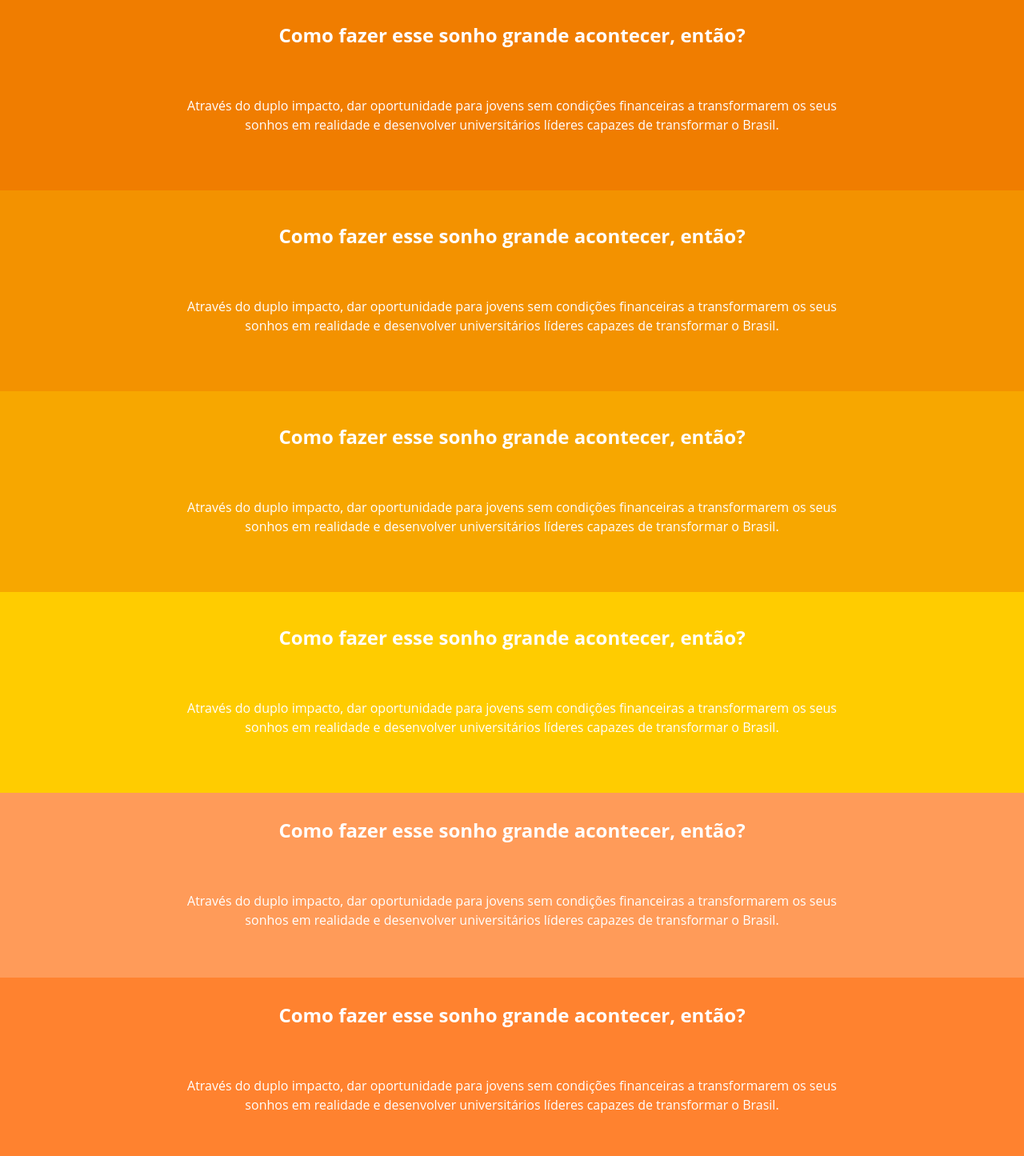
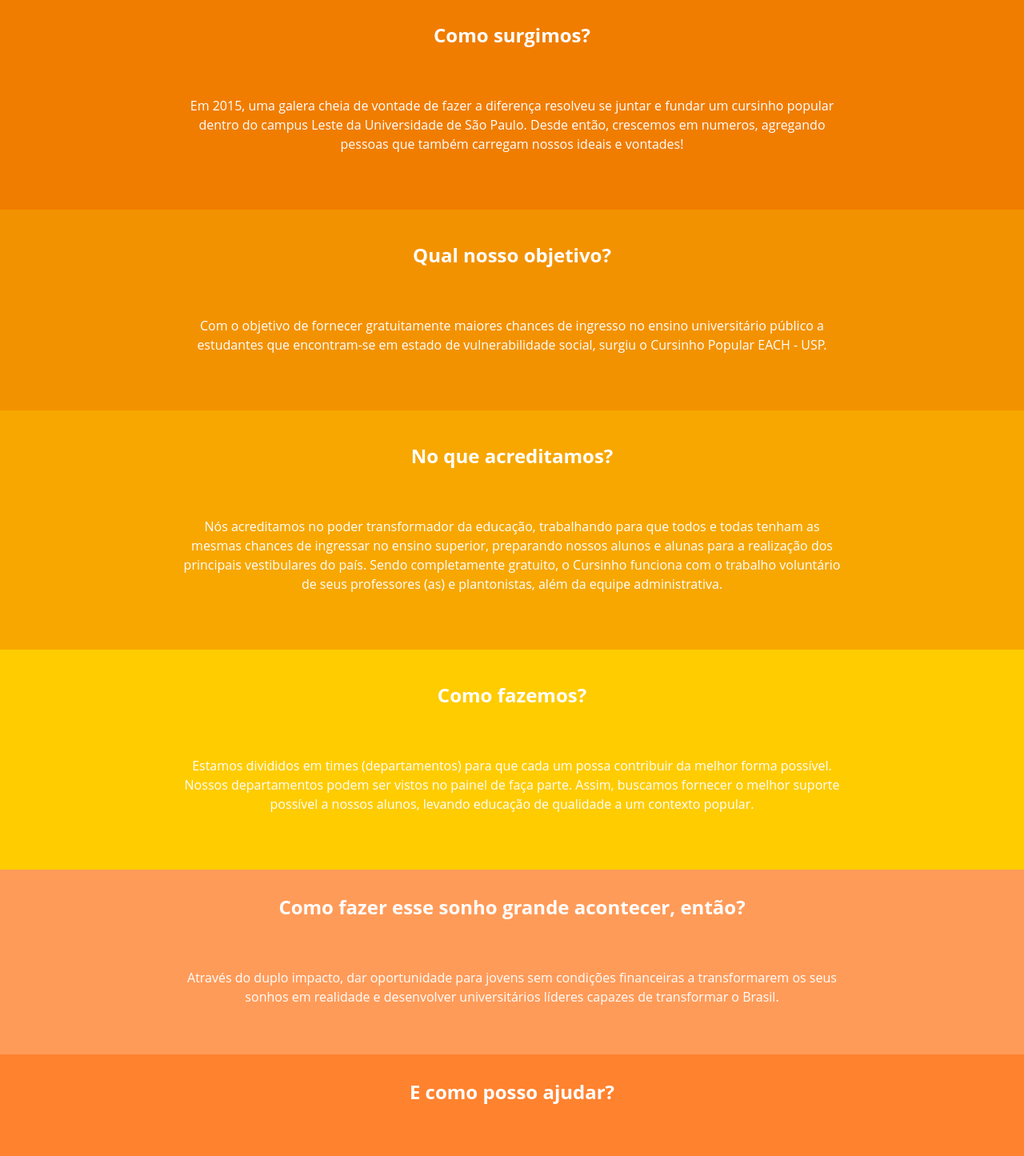
Before and after one commit to cursinhoeachusp/site-cpe-dh, a React (Create React App) app: page /about in a window 1280 px wide. Shown: the part 340-1785 px from the top of the page at 80% size. Built offline with nearby package versions, Linux system fonts and the light colour scheme; a web font is replaced by a local one.

Commit message:
Alteração dos textos das páginas

```diff
--- a/src/pages/About/index.js
+++ b/src/pages/About/index.js
@@ -12,30 +12,32 @@
       </section>
       <section class="container-size info-2">
         <div class="container-content">
-          <h2>Como fazer esse sonho grande acontecer, então?</h2>
-          <p>Através do duplo impacto, dar oportunidade para jovens sem condições financeiras a transformarem os seus
-            sonhos em realidade e desenvolver universitários líderes capazes de transformar o Brasil.</p>
+          <h2>Como surgimos?</h2>
+          <p>Em 2015, uma galera cheia de vontade de fazer a diferença resolveu se juntar e fundar um cursinho popular dentro do campus Leste da Universidade de São Paulo.
+            Desde então, crescemos em numeros, agregando pessoas que também carregam nossos ideais e vontades!
+          </p>
         </div>
       </section>
       <section class="container-size info-3">
         <div class="container-content">
-          <h2>Como fazer esse sonho grande acontecer, então?</h2>
-          <p>Através do duplo impacto, dar oportunidade para jovens sem condições financeiras a transformarem os seus
-            sonhos em realidade e desenvolver universitários líderes capazes de transformar o Brasil.</p>
+          <h2>Qual nosso objetivo?</h2>
+          <p>Com o objetivo de fornecer gratuitamente maiores chances de ingresso no ensino universitário público a estudantes que encontram-se em estado de vulnerabilidade social, surgiu o Cursinho Popular EACH - USP.</p>
         </div>
       </section>
       <section class="container-size info-4">
         <div class="container-content">
-          <h2>Como fazer esse sonho grande acontecer, então?</h2>
-          <p>Através do duplo impacto, dar oportunidade para jovens sem condições financeiras a transformarem os seus
-            sonhos em realidade e desenvolver universitários líderes capazes de transformar o Brasil.</p>
+          <h2>No que acreditamos?</h2>
+          <p>Nós acreditamos no poder transformador da educação, trabalhando para que todos e todas tenham as mesmas chances de ingressar no ensino superior, preparando nossos alunos e alunas para a realização dos principais vestibulares do país.
+          Sendo completamente gratuito, o Cursinho funciona com o trabalho voluntário de seus professores (as) e plantonistas, além da equipe administrativa.
+          </p>
         </div>
       </section>
       <section class="container-size info-5">
         <div class="container-content">
-          <h2>Como fazer esse sonho grande acontecer, então?</h2>
-          <p>Através do duplo impacto, dar oportunidade para jovens sem condições financeiras a transformarem os seus
-            sonhos em realidade e desenvolver universitários líderes capazes de transformar o Brasil.</p>
+          <h2>Como fazemos?</h2>
+          <p>Estamos divididos em times (departamentos) para que cada um possa contribuir da melhor forma possível. Nossos departamentos podem ser vistos no painel de faça parte. Assim, buscamos
+            fornecer o melhor suporte possível a nossos alunos, levando educação de qualidade a um contexto popular.
+          </p>
         </div>
       </section>
       <section class="container-size info-6">
@@ -47,9 +49,11 @@
       </section>
       <section class="container-size info-7">
         <div class="container-content">
-          <h2>Como fazer esse sonho grande acontecer, então?</h2>
-          <p>Através do duplo impacto, dar oportunidade para jovens sem condições financeiras a transformarem os seus
-            sonhos em realidade e desenvolver universitários líderes capazes de transformar o Brasil.</p>
+          <h2>E como posso ajudar?</h2>
+          <p>Você pode nos ajudar de diversas formas: doando (verifique a página <b>Apoie</b> aqui do site), comprando nossos produtos (como bottons personalizados
+            da USP e EACH) e, caso seja aluno da EACH, doando cotas de impressão. Além disso, pode fazer parte da nossa equipe ajudando a fazer isso tudo <b>virar realidade</b>.
+            Para isso, cheque a página <b>Faça Parte!</b>
+          </p>
         </div>
       </section>
     </section>
--- a/src/pages/Apoie/index.js
+++ b/src/pages/Apoie/index.js
@@ -13,7 +13,10 @@
           </svg>ÇÕES</h1>
         </div>
         <div className="texto">
-          Texto bonito sobre como todxs no cursinho são voluntários e qualquer valor na doação ajuda muito na execução das nossas atividades e ajuda a "transformar em realidade o sonho de entrar para a universidade."
+          Você acredita no acesso democrático à educação, possibilitando que jovens de áreas periféricas, de colégios públicos e de baixa renda possam ter uma educação superior de qualidade? Nós também.
+          Assim, fazemos o possível para ajudar nossos alunos nessa caminhada, de forma voluntária. Entretanto, ainda temos custos ligados à manutenção das nossoas atividades, como impressão de simulados,
+          projetos pedagógicos, materiais e etc, e é aí que você pode ajudar: seja um doador e nos ajude a continuar
+          transformando a educação!
         </div>
         <div className="divQuero">
           <a href="#queroContribuir">
--- a/src/pages/Apoie/style.css
+++ b/src/pages/Apoie/style.css
@@ -31,12 +31,12 @@
     color: white;
     margin: 0px auto;
     margin-top: 50px;
-    width: 50vw;
+    width: 95vw;
     display: flex;
     flex-direction: row;
     align-items: center;
     flex-wrap: wrap;
-    text-align: left;
+    text-align: center;
     font-size: larger;
     font-weight: bold;
 }
@@ -112,4 +112,8 @@
     .tudoApoie .doacao {
         font-size: 30px;
     }
+
+    .tudoApoie .texto {
+        width: 40vw;
+    }
 }
--- a/src/pages/ProcessoSeletivo/index.js
+++ b/src/pages/ProcessoSeletivo/index.js
@@ -14,8 +14,11 @@
 
           <div className="cor-fundo azul flex-row">
             <div className="texto formatacao-texto">
-              <h2>Ja Sonhou em ser o primeiro nos consursos?</h2>
-              <span>Deixe de sonhar e acorde, venha para EACH!! O cursinho popular sem nenhum custo mais desejado de São Paulo, garanta sua vaga já</span>
+              <h2>É estudante de baixa renda? Já se imaginou passando no vestibular?</h2>
+              <span>Saiba que esse sonho não está tão distante, e estamos aqui para te ajudar nessa jornada. Somos um cursinho pré-vestibular
+                    presencial gratuíto para alunos de baixa renda da zona leste de São Paulo. As únicas taxas são as de inscrição, para manutenção do processo
+                    seletivo. A partir disso, sem pagamentos: de materiais, mensalidades, nada. Acompanhe nossos processos seletivos para alunos abaixo:
+              </span>
             </div>
 
             <div className="seta">
```
